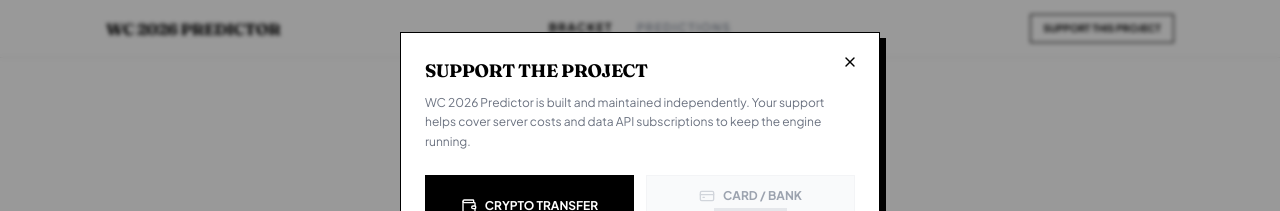
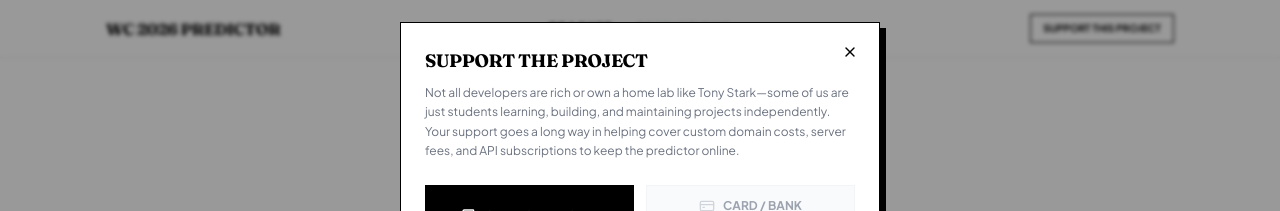
Before and after one commit to xcjohnmark/world-cup-model, a Next.js app in the folder frontend/: page / in a window 1280 px wide. Both pictures are taken after a click on the button "SUPPORT THIS PROJECT". Shown: the top 211 px of the page. Built offline with nearby package versions, Linux system fonts and the light colour scheme; no server answers.

Commit message:
frontend: update support modal description to emphasize independent student builder costs

```diff
--- a/frontend/src/components/SupportModal.tsx
+++ b/frontend/src/components/SupportModal.tsx
@@ -119,7 +119,7 @@ export default function SupportModal({ isOpen, onClose }: SupportModalProps) {
             Support the Project
           </h2>
           <p className="text-xs text-gray-500 mt-2 leading-relaxed">
-            WC 2026 Predictor is built and maintained independently. Your support helps cover server costs and data API subscriptions to keep the engine running.
+            Not all developers are rich or own a home lab like Tony Stark—some of us are just students learning, building, and maintaining projects independently. Your support goes a long way in helping cover custom domain costs, server fees, and API subscriptions to keep the predictor online.
           </p>
         </div>
 
```
